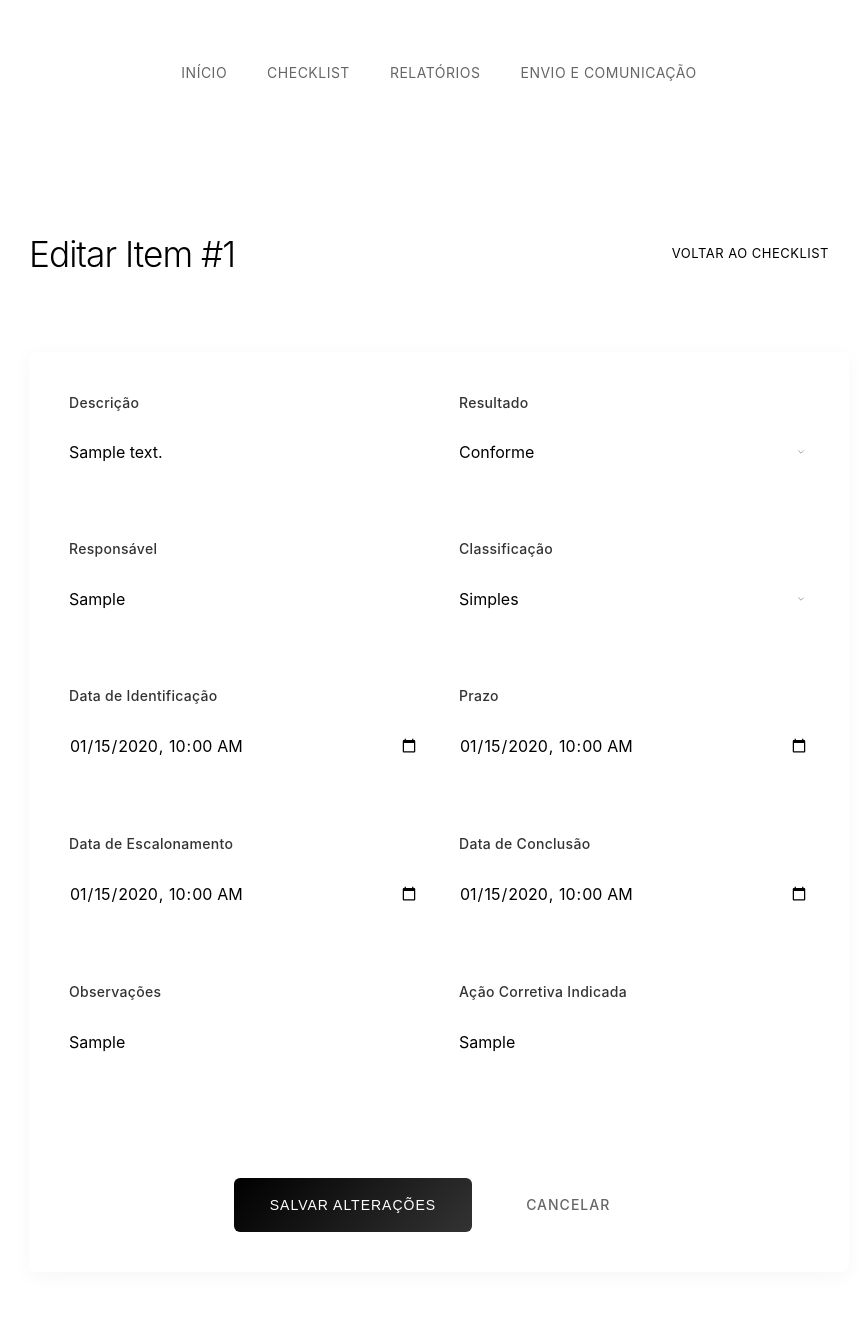
After one commit to marcelaraujo1440/ferramenta-de-Auditoria, a PHP site: page /editar-item.php?id=1 in a window 1280 px wide. The commit adds this page. Shown: the whole page, without its empty margins (201-1060 px from the left). Run offline with PHP 8.4, Linux system fonts and the light colour scheme; tables that the repository leaves empty hold one stand-in row (values such as "Sample post").

Commit message:
editar itens do checklist e mostrar itens na tabela

```diff
--- /dev/null
+++ b/editar-item.php
@@ -0,0 +1,188 @@
+<?php
+session_start();
+
+$host = 'localhost';
+$dbname = 'ferramenta_auditoria';
+$username = 'root';
+$password = '';
+
+function validar_datetime($valor) {
+    if (empty($valor)) {
+        return null;
+    }
+
+    $valor = str_replace("T", " ", trim($valor)) . ":00";
+
+    // Verifica se é uma data válida
+    $d = DateTime::createFromFormat('Y-m-d H:i:s', $valor);
+    if ($d && $d->format('Y-m-d H:i:s') === $valor) {
+        return $valor;
+    }
+
+    return null; // retorna NULL se inválido
+}
+
+try {
+    $pdo = new PDO("mysql:host=$host;dbname=$dbname;charset=utf8", $username, $password);
+    $pdo->setAttribute(PDO::ATTR_ERRMODE, PDO::ERRMODE_EXCEPTION);
+
+    if (!isset($_GET['id'])) {
+        die("ID do item não informado.");
+    }
+
+    $id = intval($_GET['id']);
+
+    $stmt = $pdo->prepare("SELECT * FROM checklist WHERE id = ?");
+    $stmt->execute([$id]);
+    $item = $stmt->fetch(PDO::FETCH_ASSOC);
+
+    if (!$item) {
+        die("Item não encontrado.");
+    }
+
+    if ($_SERVER["REQUEST_METHOD"] == "POST") {
+        $descricao = $_POST['descricao'];
+        $resultado = $_POST['resultado'];
+        $responsavel = $_POST['responsavel'];
+        $classificacao = $_POST['classificacao'];
+        $observacoes = $_POST['observacoes'];
+        $acao_corretiva_indicada = $_POST['acao_corretiva_indicada'];
+
+        $data_identificacao = validar_datetime($_POST['data_identificacao']);
+        $prazo = validar_datetime($_POST['prazo']);
+        $data_escalonamento = validar_datetime($_POST['data_escalonamento']);
+        $data_conclusao = validar_datetime($_POST['data_conclusao']);
+
+        $sql = "UPDATE checklist
+                SET descricao=?, resultado=?, responsavel=?, classificacao=?,
+                    data_identificacao=?, prazo=?, data_escalonamento=?, data_conclusao=?,
+                    observacoes=?, acao_corretiva_indicada=?
+                WHERE id=?";
+        $stmt = $pdo->prepare($sql);
+        $stmt->execute([
+            $descricao, $resultado, $responsavel, $classificacao,
+            $data_identificacao, $prazo, $data_escalonamento, $data_conclusao,
+            $observacoes, $acao_corretiva_indicada, $id
+        ]);
+
+        echo "<script>alert('Item atualizado com sucesso!'); window.location.href='checklist.php';</script>";
+        exit;
+    }
+
+} catch (PDOException $e) {
+    die("Erro: " . $e->getMessage());
+}
+?>
+
+<!DOCTYPE html>
+<html lang="pt-BR">
+    <head>
+        <meta charset="UTF-8">
+        <meta name="viewport" content="width=device-width, initial-scale=1.0">
+        <title>Editar Item - Ferramenta de Auditoria</title>
+        <link rel="stylesheet" href="./styles/add-item.css">
+    </head>
+    <body>
+        <div class="container">
+            <nav class="main-nav">
+                <ul class="nav-list">
+                    <li><a href="index.php" class="nav-link">Início</a></li>
+                    <li><a href="checklist.php" class="nav-link">Checklist</a></li>
+                    <li><a href="pages/relatorios.php" class="nav-link">Relatórios</a></li>
+                    <li><a href="pages/envio_comunicacao.php" class="nav-link">Envio e Comunicação</a></li>
+                </ul>
+            </nav>
+        </div>
+
+        <div class="form-container">
+            <div class="page-header">
+                <h2 class="page-title">Editar Item #<?php echo htmlspecialchars($item['id']); ?></h2>
+                <a href="checklist.php" class="btn-secondary">Voltar ao Checklist</a>
+            </div>
+
+            <form method="POST" class="checklist-form">
+                <div class="form-row">
+                    <div class="form-group">
+                        <label class="form-label" for="descricao">Descrição</label>
+                        <input type="text" id="descricao" name="descricao" class="form-input"
+                               value="<?php echo htmlspecialchars($item['descricao']); ?>" required>
+                    </div>
+
+                    <div class="form-group">
+                        <label class="form-label" for="resultado">Resultado</label>
+                        <select id="resultado" name="resultado" class="form-input" required>
+                            <option value="">Selecione...</option>
+                            <option value="Sim" <?php if($item['resultado']=="Sim") echo "selected"; ?>>Conforme</option>
+                            <option value="Não" <?php if($item['resultado']=="Não") echo "selected"; ?>>Não Conforme</option>
+                        </select>
+                    </div>
+                </div>
+
+                <div class="form-row">
+                    <div class="form-group">
+                        <label class="form-label" for="responsavel">Responsável</label>
+                        <input type="text" id="responsavel" name="responsavel" class="form-input"
+                               value="<?php echo htmlspecialchars($item['responsavel']); ?>" required>
+                    </div>
+
+                    <div class="form-group">
+                        <label class="form-label" for="classificacao">Classificação</label>
+                        <select id="classificacao" name="classificacao" class="form-input" required>
+                            <option value="">Selecione...</option>
+                            <option value="Simples" <?php if($item['classificacao']=="Simples") echo "selected"; ?>>Simples</option>
+                            <option value="Média" <?php if($item['classificacao']=="Média") echo "selected"; ?>>Média</option>
+                            <option value="Complexa" <?php if($item['classificacao']=="Complexa") echo "selected"; ?>>Complexa</option>
+                        </select>
+                    </div>
+                </div>
+
+                <div class="form-row">
+                    <div class="form-group">
+                        <label class="form-label" for="data_identificacao">Data de Identificação</label>
+                        <input type="datetime-local" id="data_identificacao" name="data_identificacao" class="form-input"
+                               value="<?php echo $item['data_identificacao'] ? date('Y-m-d\TH:i', strtotime($item['data_identificacao'])) : ''; ?>" required>
+                    </div>
+
+                    <div class="form-group">
+                        <label class="form-label" for="prazo">Prazo</label>
+                        <input type="datetime-local" id="prazo" name="prazo" class="form-input"
+                               value="<?php echo $item['prazo'] ? date('Y-m-d\TH:i', strtotime($item['prazo'])) : ''; ?>" required>
+                    </div>
+                </div>
+
+                <div class="form-row">
+                    <div class="form-group">
+                        <label class="form-label" for="data_escalonamento">Data de Escalonamento</label>
+                        <input type="datetime-local" id="data_escalonamento" name="data_escalonamento" class="form-input"
+                               value="<?php echo $item['data_escalonamento'] ? date('Y-m-d\TH:i', strtotime($item['data_escalonamento'])) : ''; ?>">
+                    </div>
+
+                    <div class="form-group">
+                        <label class="form-label" for="data_conclusao">Data de Conclusão</label>
+                        <input type="datetime-local" id="data_conclusao" name="data_conclusao" class="form-input"
+                               value="<?php echo $item['data_conclusao'] ? date('Y-m-d\TH:i', strtotime($item['data_conclusao'])) : ''; ?>">
+                    </div>
+                </div>
+
+                <div class="form-row">
+                    <div class="form-group">
+                        <label class="form-label" for="observacoes">Observações</label>
+                        <input type="text" id="observacoes" name="observacoes" class="form-input"
+                               value="<?php echo htmlspecialchars($item['observacoes']); ?>">
+                    </div>
+
+                    <div class="form-group">
+                        <label class="form-label" for="acao_corretiva_indicada">Ação Corretiva Indicada</label>
+                        <input type="text" id="acao_corretiva_indicada" name="acao_corretiva_indicada" class="form-input"
+                               value="<?php echo htmlspecialchars($item['acao_corretiva_indicada']); ?>" required>
+                    </div>
+                </div>
+
+                <div class="form-actions">
+                    <button type="submit" class="btn-primary">Salvar Alterações</button>
+                    <a href="checklist.php" class="btn-cancel">Cancelar</a>
+                </div>
+            </form>
+        </div>
+    </body>
+</html>
```
Also changed, not shown: checklist.php (+50 -32 lines).
